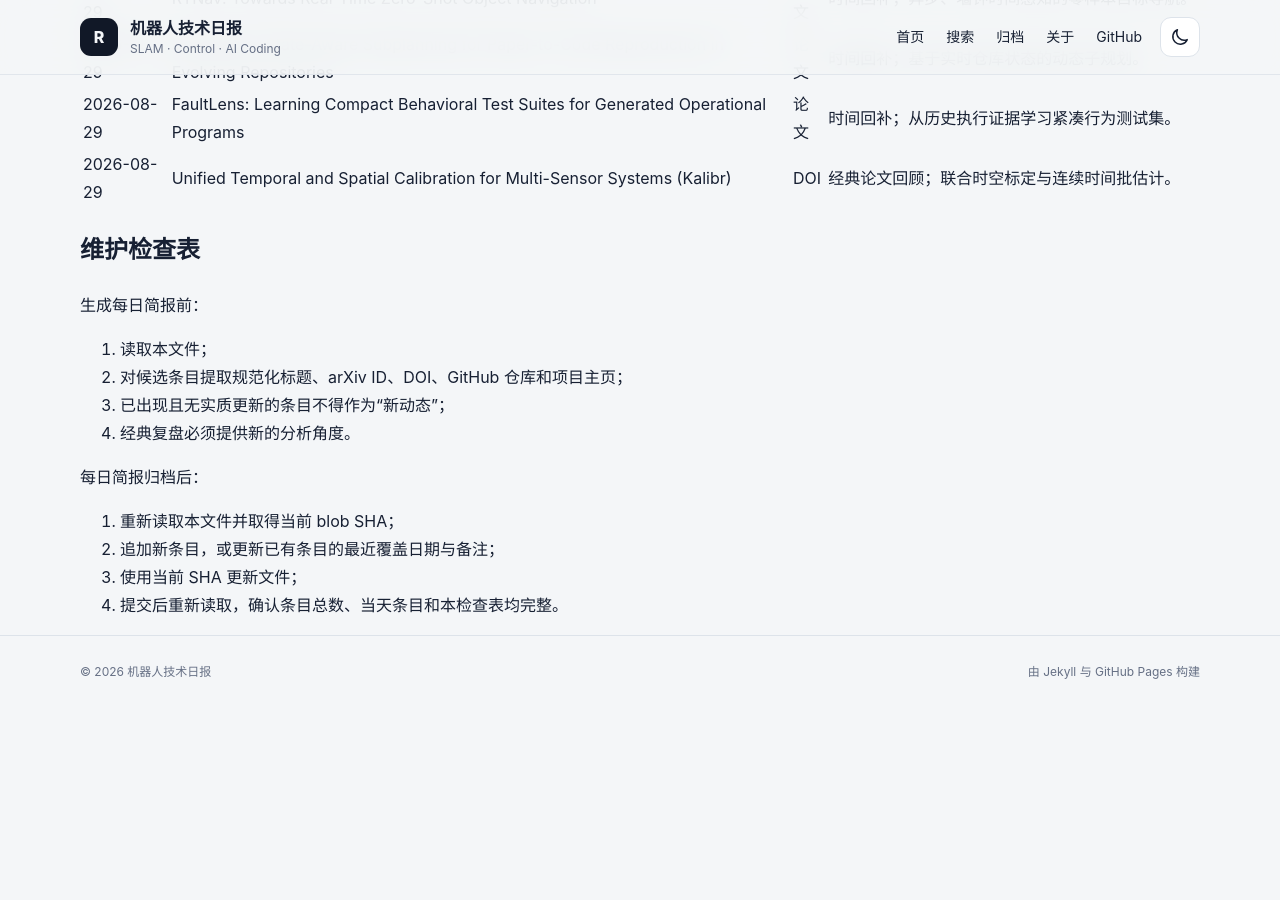
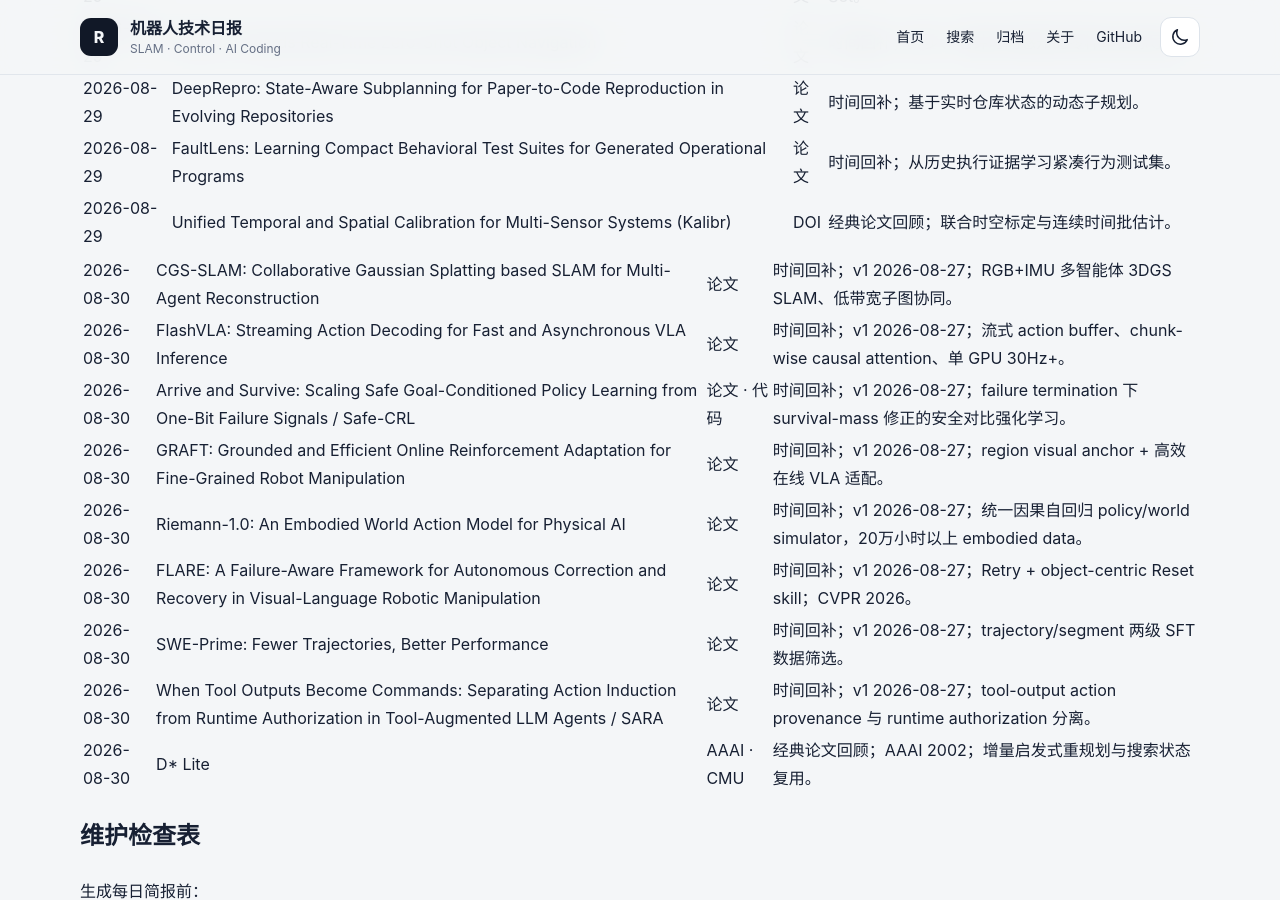
Before and after one commit to helywin/daily, a Jekyll site: the page built from robotics-brief-covered-items.md, in a window 1280 px wide and 900 px high, scrolled down 28617 px. Built offline with Jekyll 4.4.1, drawn with Linux system fonts in a browser that asks for light colours; our own code applies the rules of GitHub Pages for plain Markdown files; before the commit the page ends 29325 px from its top, so only the background shows below that; some of the changed text lies outside the part shown.

Commit message:
docs: update robotics brief coverage index for 2026-08-30

```diff
--- a/robotics-brief-covered-items.md
+++ b/robotics-brief-covered-items.md
@@ -1,6 +1,6 @@
 # 机器人技术简报已覆盖条目索引
 
-> 最后更新：2026-08-29（Asia/Shanghai）
+> 最后更新：2026-08-30（Asia/Shanghai）
 >
 > 用途：每日简报选题前强制查重。本文件保留全部历史条目的最近覆盖日期、规范标题、至少一个可直接访问的原始来源和必要备注。
 >
@@ -55,6 +55,8 @@
 > 2026-08-28 新增 8 条主动态与 1 条经典论文回顾，共 442 条。
 >
 > 2026-08-29 新增 8 条主动态与 1 条经典论文回顾，共 451 条。
+>
+> 2026-08-30 新增 8 条主动态与 1 条经典论文回顾，共 460 条。
 
 ## 已核验条目
 
@@ -516,6 +518,16 @@
 | 2026-08-29 | FaultLens: Learning Compact Behavioral Test Suites for Generated Operational Programs | [论文](https://arxiv.org/abs/2608.26746) | 时间回补；从历史执行证据学习紧凑行为测试集。 |
 | 2026-08-29 | Unified Temporal and Spatial Calibration for Multi-Sensor Systems (Kalibr) | [DOI](https://doi.org/10.1109/IROS.2013.6696514) | 经典论文回顾；联合时空标定与连续时间批估计。 |
 
+| 2026-08-30 | CGS-SLAM: Collaborative Gaussian Splatting based SLAM for Multi-Agent Reconstruction | [论文](https://arxiv.org/abs/2608.26868) | 时间回补；v1 2026-08-27；RGB+IMU 多智能体 3DGS SLAM、低带宽子图协同。 |
+| 2026-08-30 | FlashVLA: Streaming Action Decoding for Fast and Asynchronous VLA Inference | [论文](https://arxiv.org/abs/2608.27384) | 时间回补；v1 2026-08-27；流式 action buffer、chunk-wise causal attention、单 GPU 30Hz+。 |
+| 2026-08-30 | Arrive and Survive: Scaling Safe Goal-Conditioned Policy Learning from One-Bit Failure Signals / Safe-CRL | [论文](https://arxiv.org/abs/2608.26571) · [代码](https://github.com/RomainLITUD/safe-crl) | 时间回补；v1 2026-08-27；failure termination 下 survival-mass 修正的安全对比强化学习。 |
+| 2026-08-30 | GRAFT: Grounded and Efficient Online Reinforcement Adaptation for Fine-Grained Robot Manipulation | [论文](https://arxiv.org/abs/2608.27079) | 时间回补；v1 2026-08-27；region visual anchor + 高效在线 VLA 适配。 |
+| 2026-08-30 | Riemann-1.0: An Embodied World Action Model for Physical AI | [论文](https://arxiv.org/abs/2608.27033) | 时间回补；v1 2026-08-27；统一因果自回归 policy/world simulator，20万小时以上 embodied data。 |
+| 2026-08-30 | FLARE: A Failure-Aware Framework for Autonomous Correction and Recovery in Visual-Language Robotic Manipulation | [论文](https://arxiv.org/abs/2608.26645) | 时间回补；v1 2026-08-27；Retry + object-centric Reset skill；CVPR 2026。 |
+| 2026-08-30 | SWE-Prime: Fewer Trajectories, Better Performance | [论文](https://arxiv.org/abs/2608.27449) | 时间回补；v1 2026-08-27；trajectory/segment 两级 SFT 数据筛选。 |
+| 2026-08-30 | When Tool Outputs Become Commands: Separating Action Induction from Runtime Authorization in Tool-Augmented LLM Agents / SARA | [论文](https://arxiv.org/abs/2608.27146) | 时间回补；v1 2026-08-27；tool-output action provenance 与 runtime authorization 分离。 |
+| 2026-08-30 | D* Lite | [AAAI](https://aaai.org/papers/00476-aaai02-072-d-lite/) · [CMU](https://publications.ri.cmu.edu/d-lite) | 经典论文回顾；AAAI 2002；增量启发式重规划与搜索状态复用。 |
+
 ## 维护检查表
 
 生成每日简报前：
```
Also changed, not shown: .github/workflows/update-robotics-index-2026-08-30.yml (deleted).
